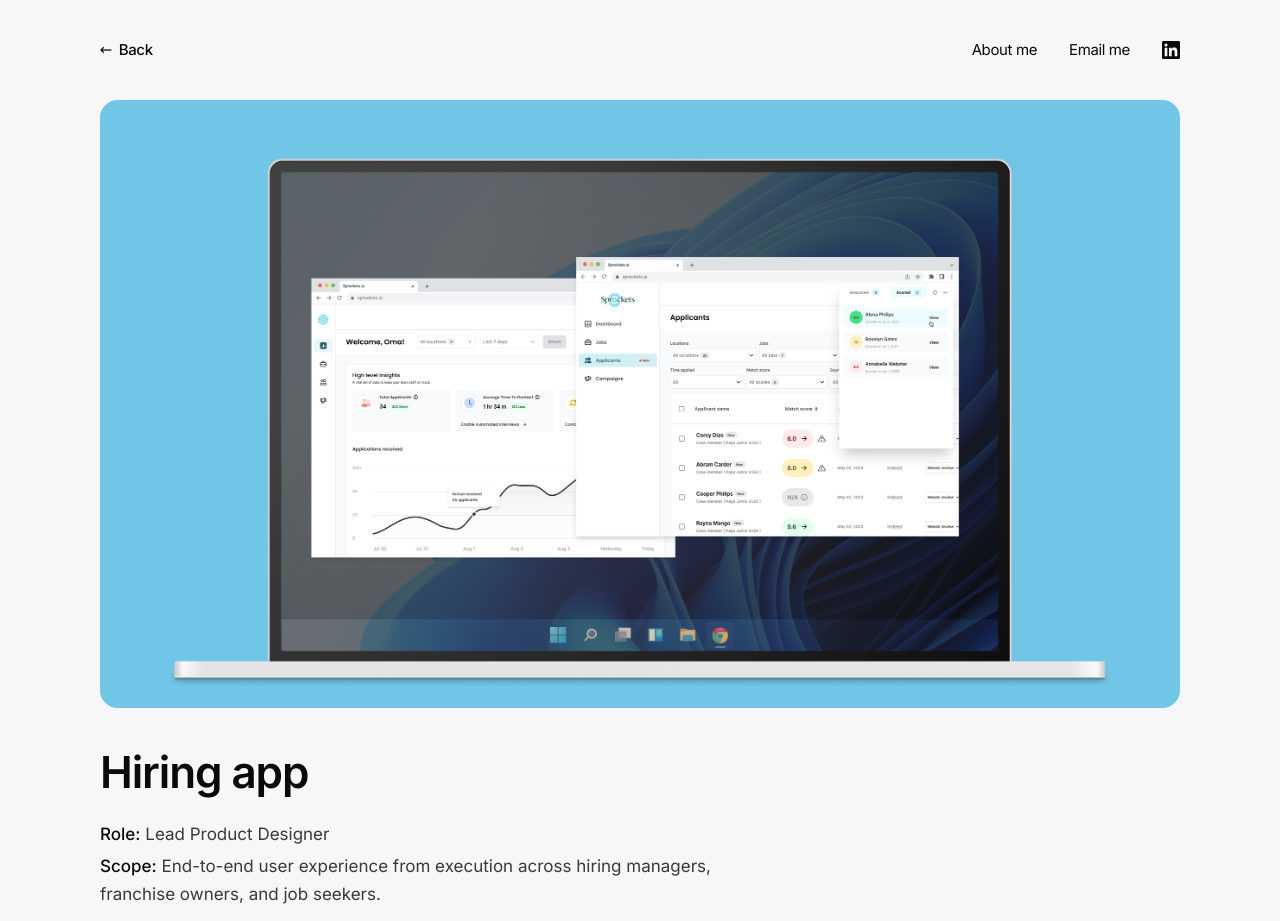
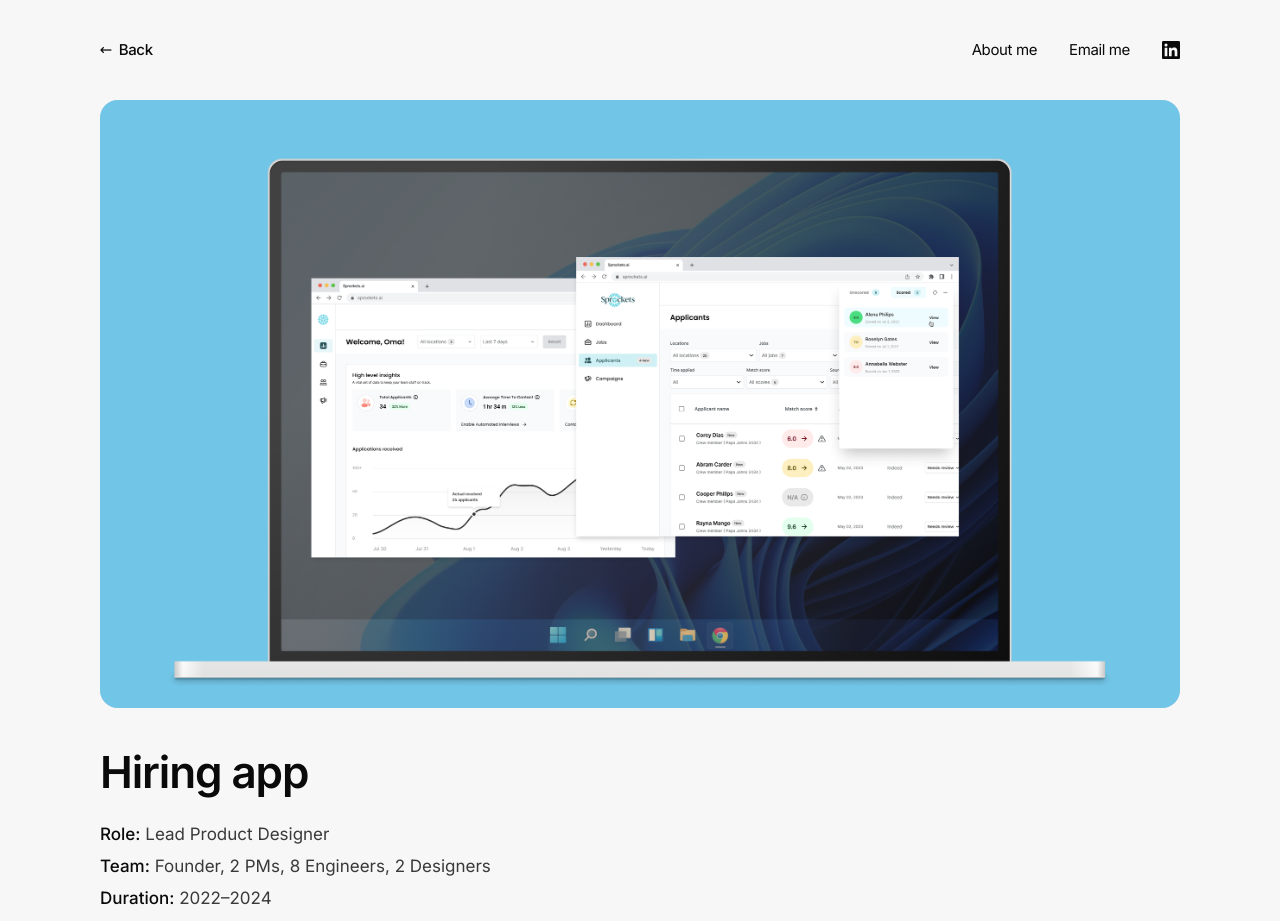
Before and after one commit to fermaigh/site2026, a Next.js app: page /work/hiring-app in a window 1280 px wide. Shown: the top 921 px of the page. Built offline with nearby package versions, Linux system fonts and the light colour scheme.

Commit message:
feat: replace Scope with Team, Duration, and Ownership
Update the Hiring app case study meta lines to Team, Duration, and
Ownership instead of Scope.

Co-authored-by: Xiaoye Lin <fermaigh@users.noreply.github.com>

```diff
--- a/app/work/[slug]/page.tsx
+++ b/app/work/[slug]/page.tsx
@@ -146,7 +146,10 @@ export default async function CaseStudyPage({ params }: PageProps) {
             {project.title}
           </h1>
           <div className="mt-4 max-w-2xl space-y-4 font-sans text-[15px] leading-[1.65] text-pretty text-foreground/80 sm:mt-6 sm:space-y-5 sm:text-[17px]">
-            {caseStudy.role || caseStudy.scope ? (
+            {caseStudy.role ||
+            caseStudy.team ||
+            caseStudy.duration ||
+            caseStudy.ownership ? (
               <div className="space-y-1">
                 {caseStudy.role ? (
                   <p>
@@ -154,10 +157,26 @@ export default async function CaseStudyPage({ params }: PageProps) {
                     {caseStudy.role}
                   </p>
                 ) : null}
-                {caseStudy.scope ? (
+                {caseStudy.team ? (
                   <p>
-                    <span className="font-medium text-foreground">Scope:</span>{" "}
-                    {caseStudy.scope}
+                    <span className="font-medium text-foreground">Team:</span>{" "}
+                    {caseStudy.team}
+                  </p>
+                ) : null}
+                {caseStudy.duration ? (
+                  <p>
+                    <span className="font-medium text-foreground">
+                      Duration:
+                    </span>{" "}
+                    {caseStudy.duration}
+                  </p>
+                ) : null}
+                {caseStudy.ownership ? (
+                  <p>
+                    <span className="font-medium text-foreground">
+                      Ownership:
+                    </span>{" "}
+                    {caseStudy.ownership}
                   </p>
                 ) : null}
               </div>
--- a/data/projects.ts
+++ b/data/projects.ts
@@ -23,11 +23,12 @@ export type CaseStudySection = {
 };
 
 export type CaseStudy = {
-  /** FAANG-style role line shown under the title */
+  /** FAANG-style meta lines shown under the title */
   role?: string;
-  /** FAANG-style scope line shown under the title */
-  scope?: string;
-  /** Intro paragraph shown under the title (and under role/scope when set) */
+  team?: string;
+  duration?: string;
+  ownership?: string;
+  /** Intro paragraph shown under the title (and under meta lines when set) */
   lead: string;
   sections: CaseStudySection[];
 };
@@ -68,8 +69,9 @@ export const projects: Project[] = [
     video: "/projects/hiring-app.mp4",
     caseStudy: {
       role: "Lead Product Designer",
-      scope:
-        "End-to-end user experience from execution across hiring managers, franchise owners, and job seekers.",
+      team: "Founder, 2 PMs, 8 Engineers, 2 Designers",
+      duration: "2022–2024",
+      ownership: "Hiring Manager, Franchise Owner, Applicant experiences",
       lead:
         "Joined shortly after MVP launch to help scale the product. Partnered with founders and cross-functional teams to identify high-impact opportunities for growth, validate solutions, and deliver customer experiences that accelerated product maturity and business growth.",
       sections: [
```
